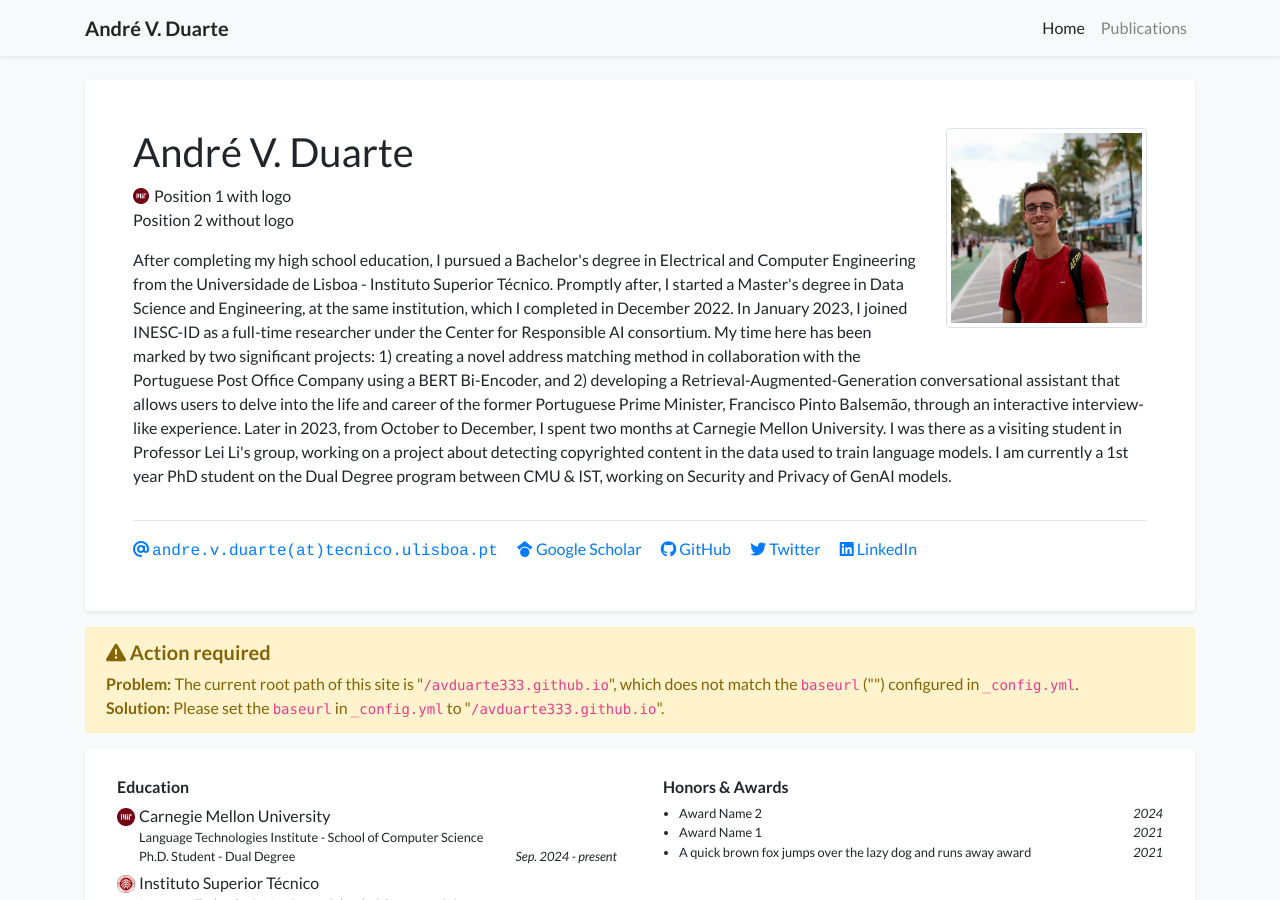
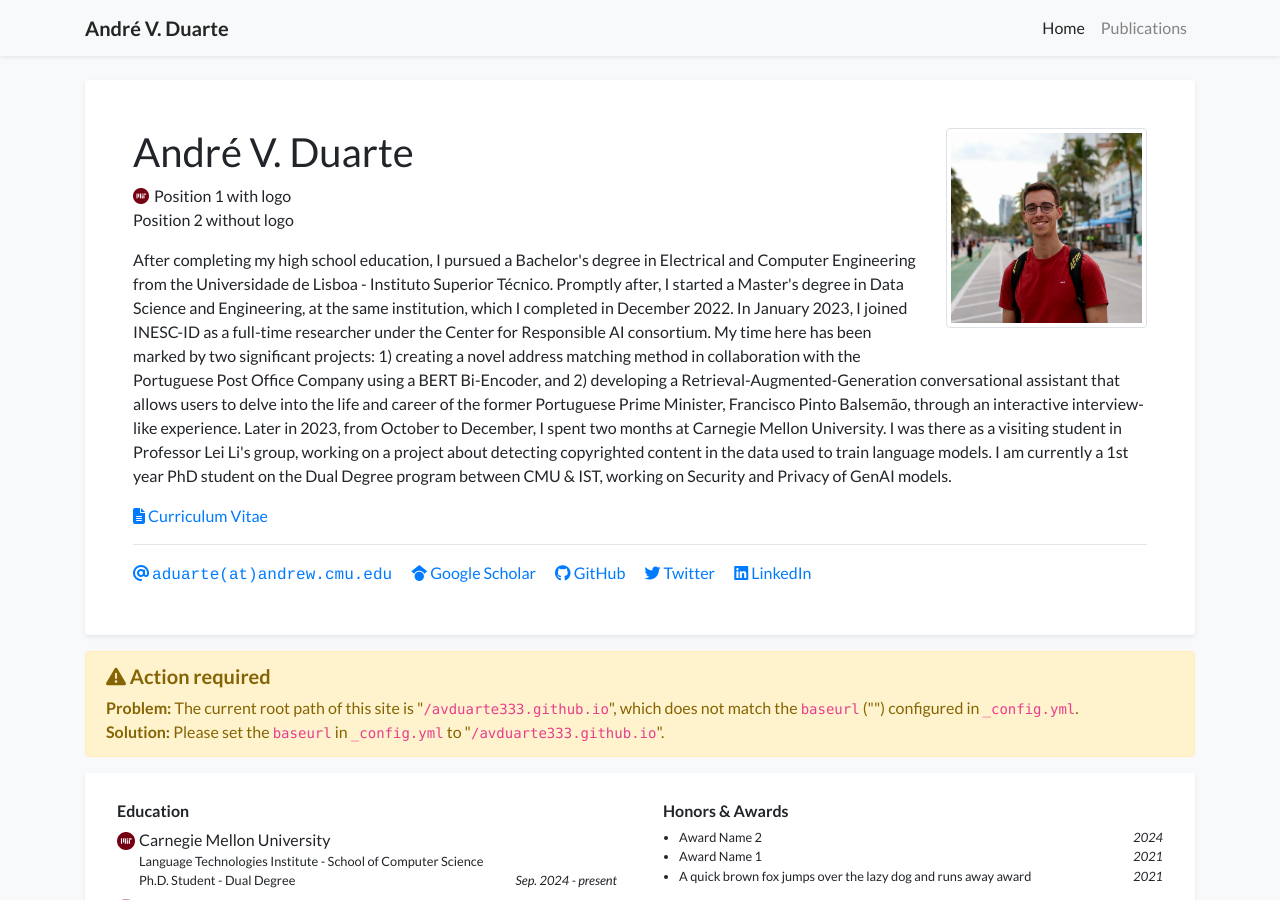
Before and after one commit to dankmrpanda/avduarte333.github.io, a Jekyll site: the page built from index.html, in a window 1280 px wide and 900 px high. Built offline with Jekyll 4.4.1, drawn with Linux system fonts in a browser that asks for light colours; nearby versions of some CDN libraries; a style sheet for code colours, icons or effects is not loaded.

Commit message:
Update profile.yml

```diff
--- a/_data/profile.yml
+++ b/_data/profile.yml
@@ -8,8 +8,8 @@ positions:
 - name: Position 2 without logo
 
 
-email: "andre.v.duarte@tecnico.ulisboa.pt"
-# cv_link: link-to-your-cv-file
+email: "aduarte@andrew.cmu.edu"
+cv_link: https://drive.google.com/file/d/1RJ8GR7Ez-uE_KrGpi5vhuInp_kjOW40r/view?usp=drive_link
 gscholar: Q8CoYScAAAAJ  # This is an example, replace it with your own Google Scholar ID
 github: avduarte333
 twitter: avduarte3333  # Do not include the '@' symbol
```
